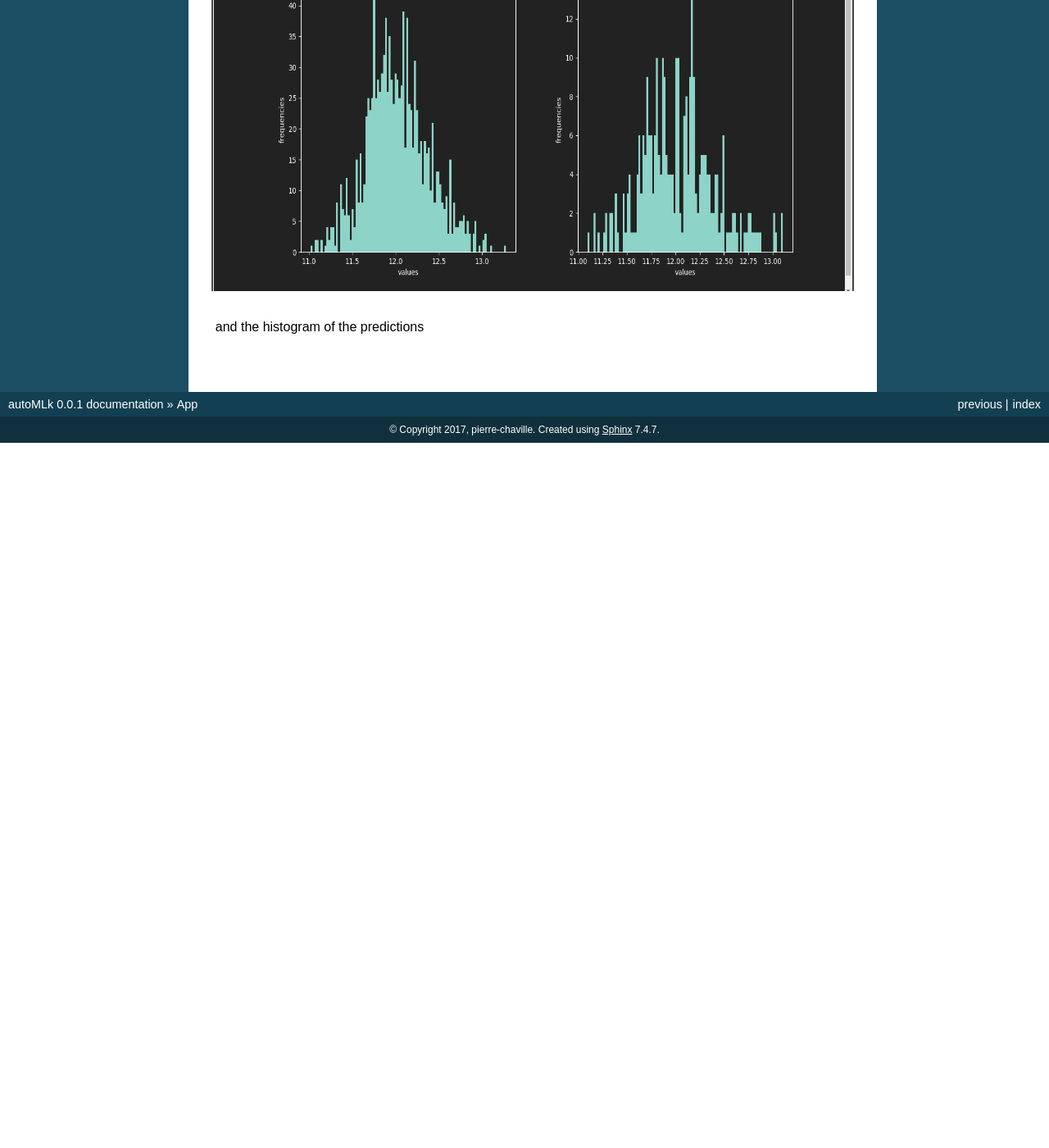
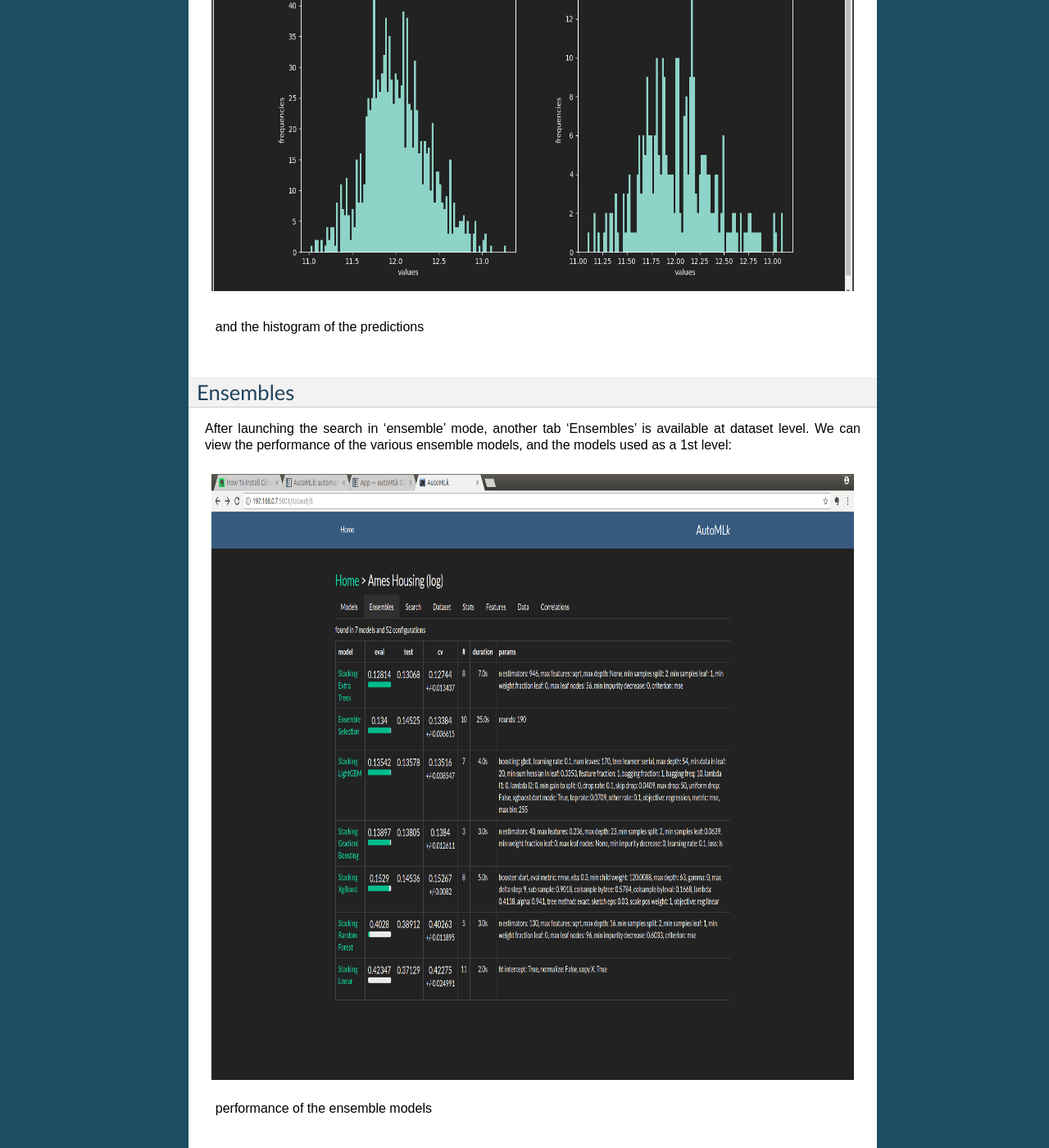
Before and after one commit to pierre-chaville/automlk, a Sphinx documentation site: the page built from docs/app.rst, in a window 1280 px wide and 1400 px high, scrolled down 10694 px. Shown: the whole window at 82% size. Built offline with Sphinx 7.4.7, drawn with Linux system fonts in a browser that asks for light colours; before the commit the page ends 11234 px from its top, so only the background shows below that; some of the changed text lies outside the part shown.

Commit message:
update doc on ensembles

```diff
--- a/docs/app.rst
+++ b/docs/app.rst
@@ -139,3 +139,23 @@ Where we can view the performance and the predictions:
    :alt: histogram of the predictions
 
    and the histogram of the predictions
+
+
+Ensembles
+---------
+
+After launching the search in 'ensemble' mode, another tab 'Ensembles' is available at dataset level.
+We can view the performance of the various ensemble models, and the models used as a 1st level:
+
+.. figure:: img/ensembles.png
+   :scale: 70 %
+   :alt: ensembles models
+
+   performance of the ensemble models
+
+
+.. figure:: img/ensemble_importance.png
+   :scale: 70 %
+   :alt: feature importance for an ensemble model
+
+   feature importance for an ensemble model
```
Also changed, not shown: docs/img/ensemble_importance.png (added), docs/img/ensembles.png (added), 1 other file.
